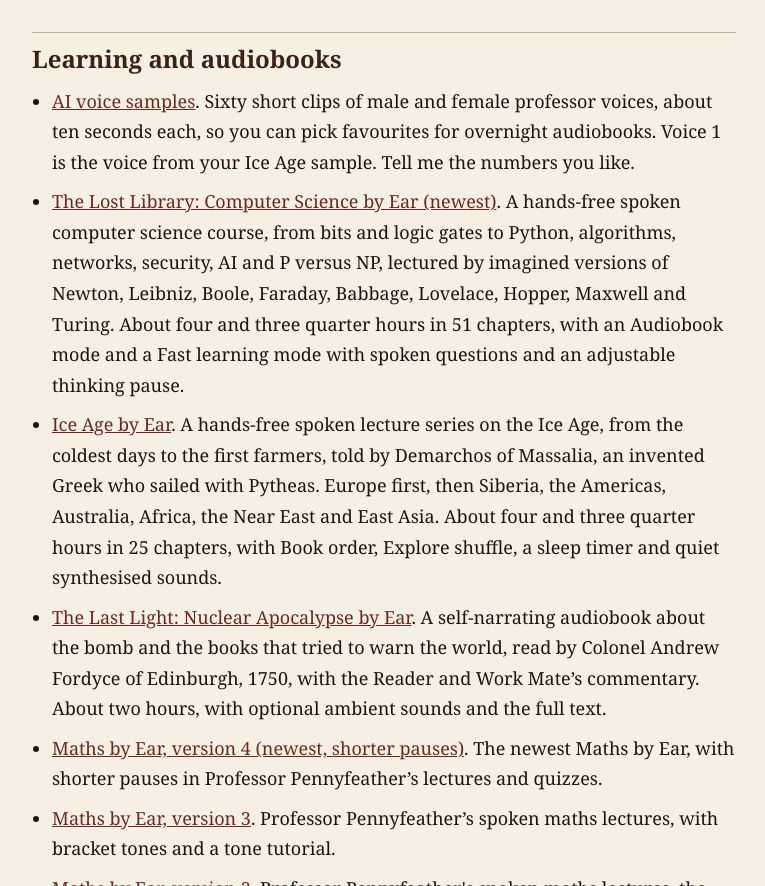
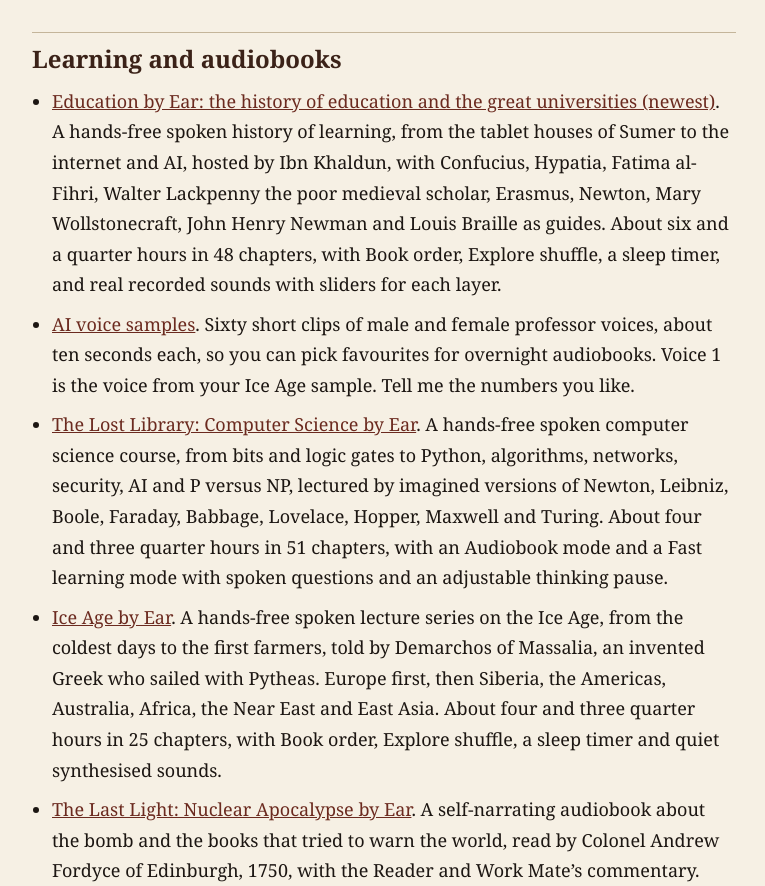
Before and after one commit to ahsantheman55-blip/ahsan-apps, a plain HTML site: page index.html in a window 1280 px wide. Shown: the part 1116-2002 px from the top of the page, without its empty margins (256-1021 px from the left). Drawn offline with Linux system fonts and the light colour scheme.

Commit message:
Add Education by Ear to Learning and audiobooks

```diff
--- a/index.html
+++ b/index.html
@@ -50,8 +50,9 @@
   </ul>
   <h2>Learning and audiobooks</h2>
   <ul>
+    <li><a href="https://ahsantheman55-blip.github.io/education-by-ear/">Education by Ear: the history of education and the great universities (newest)</a>. A hands-free spoken history of learning, from the tablet houses of Sumer to the internet and AI, hosted by Ibn Khaldun, with Confucius, Hypatia, Fatima al-Fihri, Walter Lackpenny the poor medieval scholar, Erasmus, Newton, Mary Wollstonecraft, John Henry Newman and Louis Braille as guides. About six and a quarter hours in 48 chapters, with Book order, Explore shuffle, a sleep timer, and real recorded sounds with sliders for each layer.</li>
     <li><a href="https://ahsantheman55-blip.github.io/ai-voice-sampler/">AI voice samples</a>. Sixty short clips of male and female professor voices, about ten seconds each, so you can pick favourites for overnight audiobooks. Voice 1 is the voice from your Ice Age sample. Tell me the numbers you like.</li>
-    <li><a href="https://ahsantheman55-blip.github.io/cs-by-ear/">The Lost Library: Computer Science by Ear (newest)</a>. A hands-free spoken computer science course, from bits and logic gates to Python, algorithms, networks, security, AI and P versus NP, lectured by imagined versions of Newton, Leibniz, Boole, Faraday, Babbage, Lovelace, Hopper, Maxwell and Turing. About four and three quarter hours in 51 chapters, with an Audiobook mode and a Fast learning mode with spoken questions and an adjustable thinking pause.</li>
+    <li><a href="https://ahsantheman55-blip.github.io/cs-by-ear/">The Lost Library: Computer Science by Ear</a>. A hands-free spoken computer science course, from bits and logic gates to Python, algorithms, networks, security, AI and P versus NP, lectured by imagined versions of Newton, Leibniz, Boole, Faraday, Babbage, Lovelace, Hopper, Maxwell and Turing. About four and three quarter hours in 51 chapters, with an Audiobook mode and a Fast learning mode with spoken questions and an adjustable thinking pause.</li>
     <li><a href="https://ahsantheman55-blip.github.io/ice-age-by-ear/">Ice Age by Ear</a>. A hands-free spoken lecture series on the Ice Age, from the coldest days to the first farmers, told by Demarchos of Massalia, an invented Greek who sailed with Pytheas. Europe first, then Siberia, the Americas, Australia, Africa, the Near East and East Asia. About four and three quarter hours in 25 chapters, with Book order, Explore shuffle, a sleep timer and quiet synthesised sounds.</li>
     <li><a href="https://ahsantheman55-blip.github.io/the-last-light/">The Last Light: Nuclear Apocalypse by Ear</a>. A self-narrating audiobook about the bomb and the books that tried to warn the world, read by Colonel Andrew Fordyce of Edinburgh, 1750, with the Reader and Work Mate’s commentary. About two hours, with optional ambient sounds and the full text.</li>
     <li><a href="https://ahsantheman55-blip.github.io/maths-by-ear-v4/">Maths by Ear, version 4 (newest, shorter pauses)</a>. The newest Maths by Ear, with shorter pauses in Professor Pennyfeather’s lectures and quizzes.</li>
```
